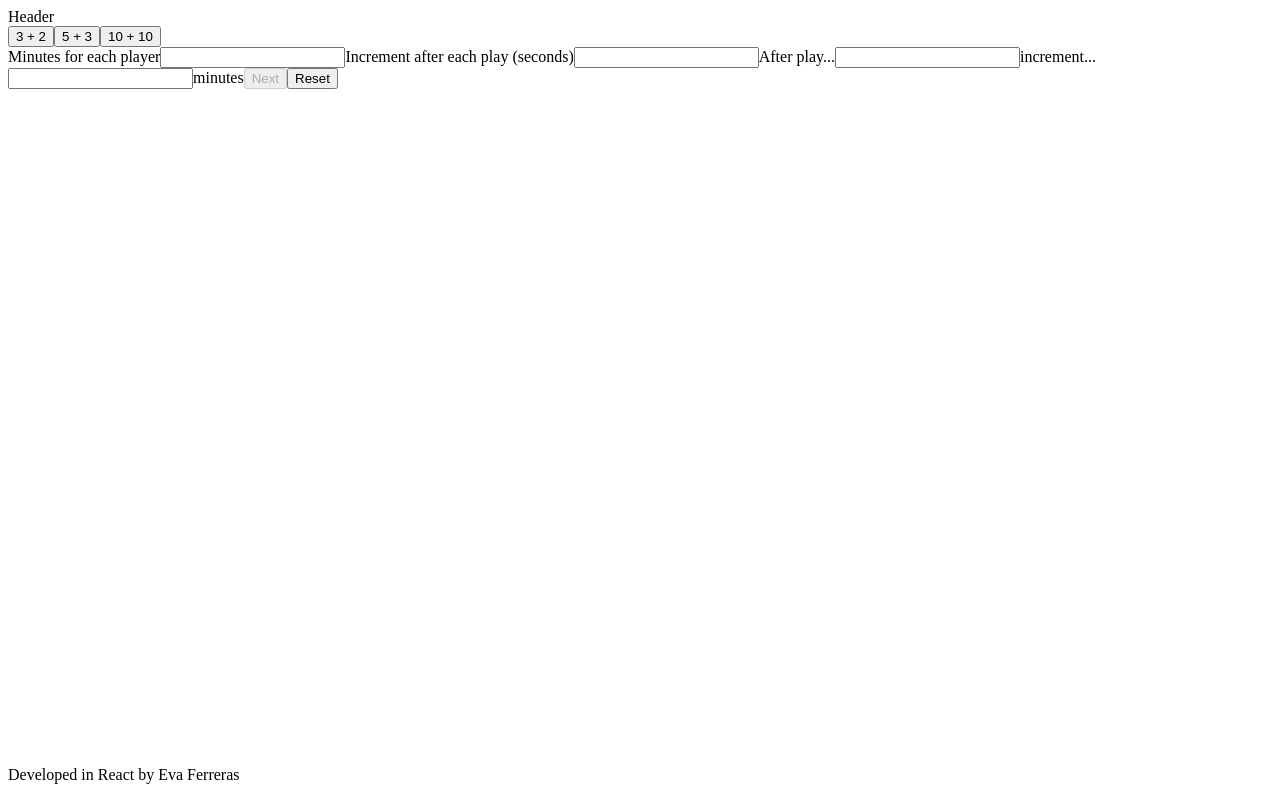
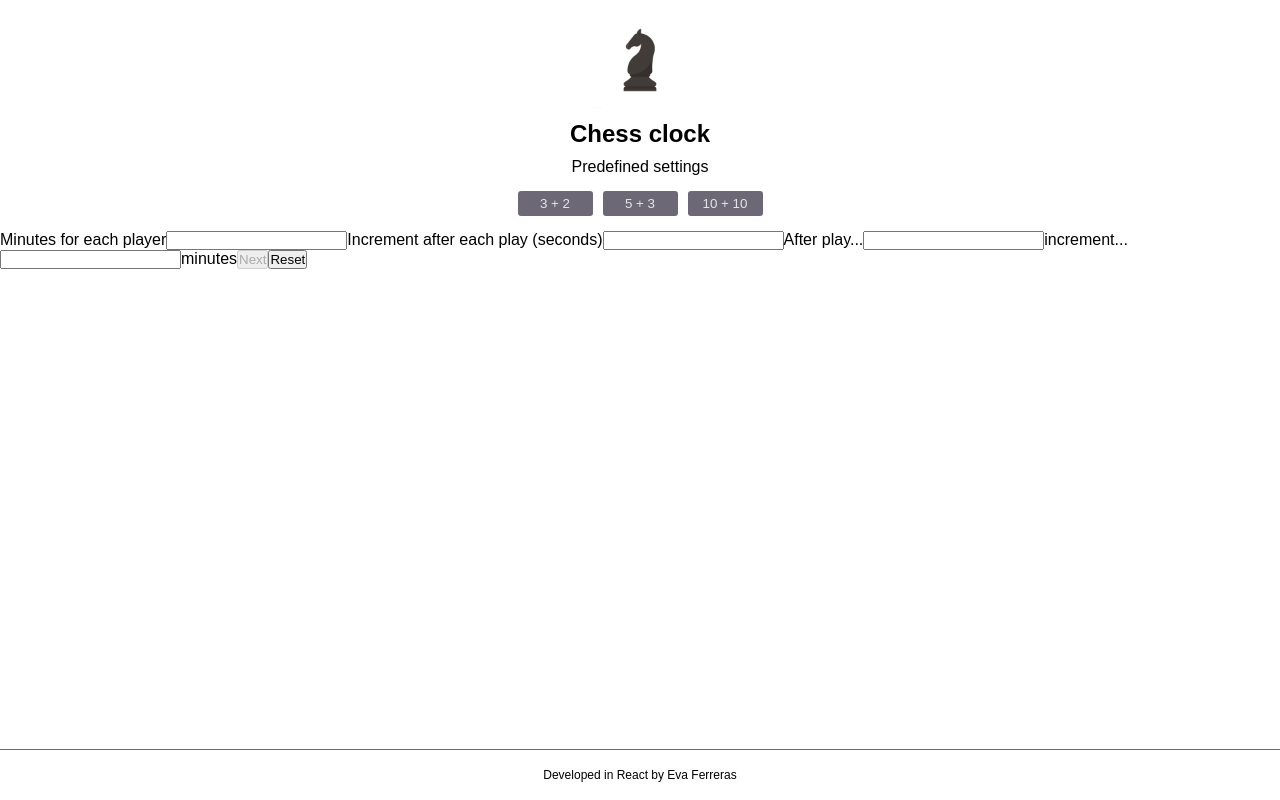
Before and after one commit to evaferrerasbr/chess-clock, a React app: page / in a window 1280 px wide. Built offline with nearby package versions, Linux system fonts and the light colour scheme.

Commit message:
Add basic styles

```diff
--- a/src/components/App.js
+++ b/src/components/App.js
@@ -56,6 +56,7 @@ function App() {
       <Switch>
         <>
           <main className="App">
+            <h1 className="App__title">Chess clock</h1>
             <Route exact path="/">
               <Landing
                 totalMinutes={totalMinutes}
--- a/src/components/Header.js
+++ b/src/components/Header.js
@@ -1,5 +1,12 @@
+import logo from '../images/logo.png';
+import '../stylesheets/Header.scss';
+
 function Header() {
-  return <header>Header</header>;
+  return (
+    <header className="Header">
+      <img className="Header__img" src={logo} alt="Logo" />
+    </header>
+  );
 }
 
 export default Header;
--- a/src/components/PredefinedSettings.js
+++ b/src/components/PredefinedSettings.js
@@ -1,3 +1,5 @@
+import '../stylesheets/PredefinedSettings.scss';
+
 function PredefinedSettings(props) {
   const { handlePredefinedSettings } = props;
 
@@ -24,17 +26,32 @@ function PredefinedSettings(props) {
   };
 
   return (
-    <div className="PredefinedSettings">
-      <button id="3" onClick={handleClick}>
+    <section className="PredefinedSettings">
+      <p className="PredefinedSettings__text">Predefined settings</p>
+      <div className="PredefinedSettings__wrapper">
+        <button
+          className="PredefinedSettings__button"
+          id="3"
+          onClick={handleClick}
+        >
           3 + 2
         </button>
-      <button id="5" onClick={handleClick}>
+        <button
+          className="PredefinedSettings__button"
+          id="5"
+          onClick={handleClick}
+        >
           5 + 3
         </button>
-      <button id="10" onClick={handleClick}>
+        <button
+          className="PredefinedSettings__button"
+          id="10"
+          onClick={handleClick}
+        >
           10 + 10
         </button>
       </div>
+    </section>
   );
 }
 
--- a/src/index.js
+++ b/src/index.js
@@ -2,6 +2,7 @@ import React from 'react';
 import ReactDOM from 'react-dom';
 import { HashRouter } from 'react-router-dom';
 import App from '../src/components/App';
+import './stylesheets/index.scss';
 
 ReactDOM.render(
   <React.StrictMode>
--- a/src/stylesheets/App.scss
+++ b/src/stylesheets/App.scss
@@ -0,0 +1,6 @@
+.App {
+  &__title {
+    font-size: 1.5rem;
+    text-align: center;
+  }
+}
--- a/src/stylesheets/Footer.scss
+++ b/src/stylesheets/Footer.scss
@@ -1,4 +1,13 @@
+@import './core/variables.scss';
+
 .Footer {
   position: fixed;
   bottom: 0;
+  width: 100%;
+  height: 50px;
+  border-top: 1px solid $color-dark;
+  display: flex;
+  justify-content: center;
+  align-items: center;
+  font-size: 0.75rem;
 }
--- /dev/null
+++ b/src/stylesheets/Header.scss
@@ -0,0 +1,14 @@
+@import './core/mixins.scss';
+
+.Header {
+  padding: 10px;
+  display: flex;
+  justify-content: center;
+  align-items: center;
+  &__img {
+    height: 80px;
+    @include desktop {
+      height: 100px;
+    }
+  }
+}
--- /dev/null
+++ b/src/stylesheets/PredefinedSettings.scss
@@ -0,0 +1,21 @@
+@import './core/variables.scss';
+
+.PredefinedSettings {
+  margin: 10px;
+  display: flex;
+  flex-direction: column;
+  align-items: center;
+  &__text {
+    margin-bottom: 10px;
+  }
+  &__button {
+    height: 25px;
+    width: 75px;
+    margin: 5px;
+    border-radius: 3px;
+    border-style: none;
+    background-color: $color-dark;
+    color: $color-light;
+    cursor: pointer;
+  }
+}
--- /dev/null
+++ b/src/stylesheets/core/mixins.scss
@@ -0,0 +1,11 @@
+@mixin tablet() {
+  @media (min-width: 768px) {
+    @content;
+  }
+}
+
+@mixin desktop() {
+  @media (min-width: 1024px) {
+    @content;
+  }
+}
--- /dev/null
+++ b/src/stylesheets/core/variables.scss
@@ -0,0 +1,8 @@
+//colors
+$color-dark: #6d6875;
+$color-light: #e5e5e5;
+$color-font: #333533;
+
+//fonts
+$font-size: 16px;
+$font-main: Arial, Helvetica, sans-serif;
--- /dev/null
+++ b/src/stylesheets/index.scss
@@ -0,0 +1,8 @@
+@import './core/mixins.scss';
+@import './core/variables.scss';
+
+* {
+  margin: 0px;
+  padding: 0px;
+  font-family: $font-main;
+}
```
Also changed, not shown: src/images/logo.png (added). Lines whose indentation alone changed are shown as unchanged.
